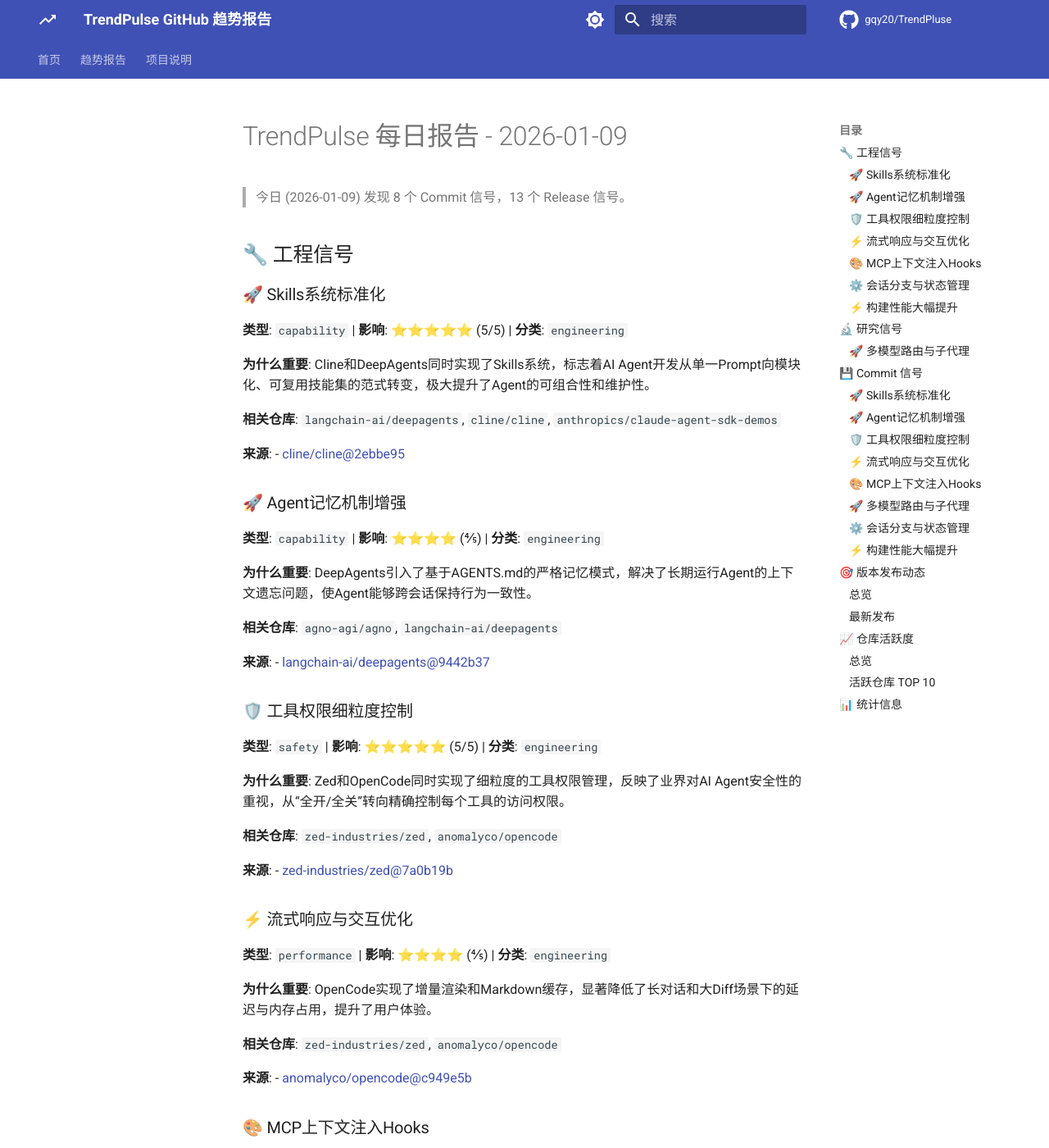
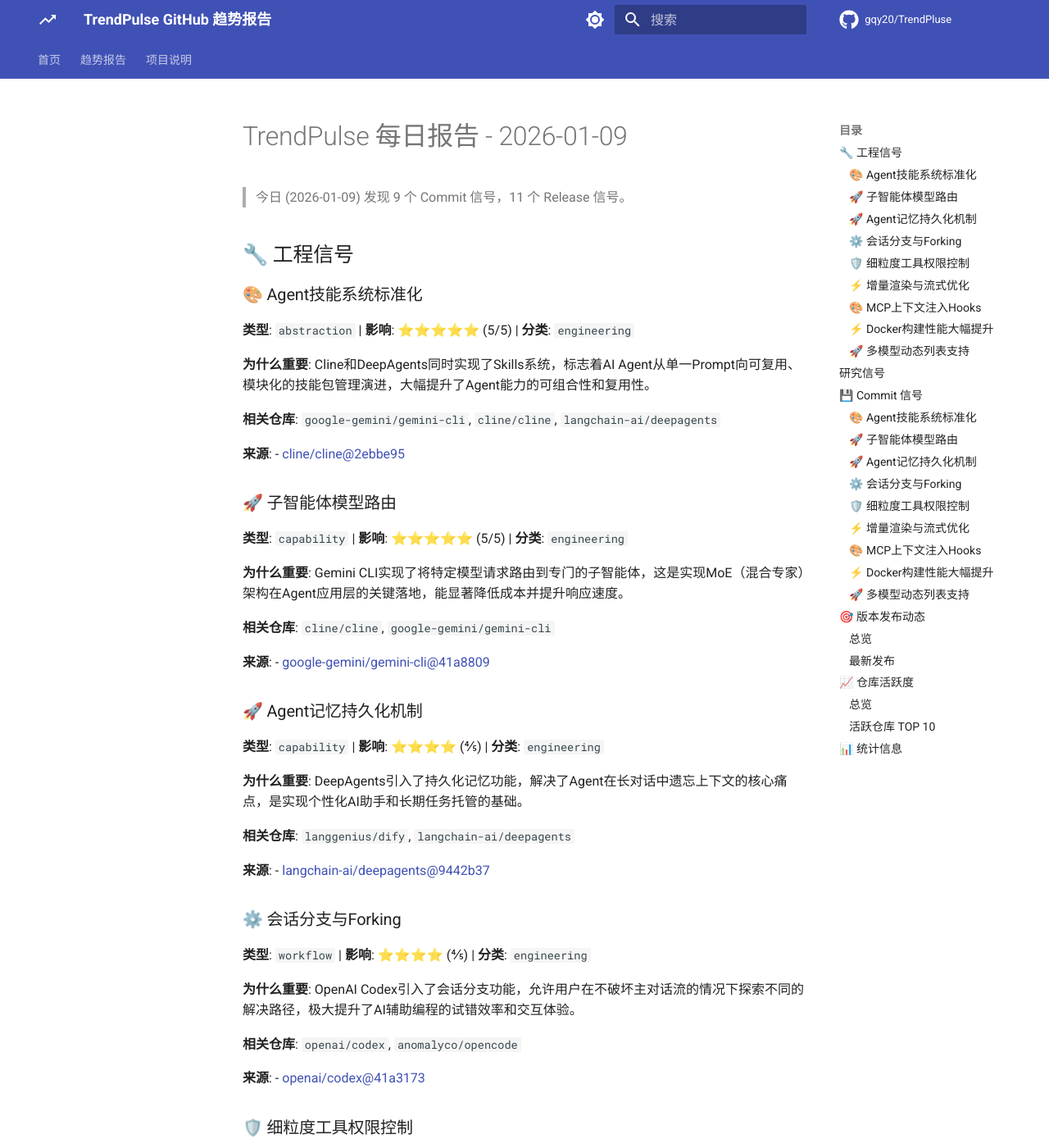
Before and after one commit to gqy20/TrendPluse, an MkDocs documentation site: the page built from docs/reports/report-2026-01-09.md, in a window 1280 px wide and 1400 px high. Shown: the whole window at 82% size. Built offline with MkDocs 1.6.1 and Material for MkDocs 9.7.7, drawn with Linux system fonts in a browser that asks for light colours; nearby versions of some CDN libraries; library files that are not in the unit come from our copies; comment, search, counter and statistics services are not loaded; some of the changed text lies outside the part shown.

Commit message:
docs: update daily trend report [skip ci]

```diff
--- a/docs/reports/report-2026-01-09.md
+++ b/docs/reports/report-2026-01-09.md
@@ -1,50 +1,74 @@
 # TrendPulse 每日报告 - 2026-01-09
 
-> 今日 (2026-01-09) 发现 8 个 Commit 信号，13 个 Release 信号。
+> 今日 (2026-01-09) 发现 9 个 Commit 信号，11 个 Release 信号。
 
 ## 🔧 工程信号
 
-### 🚀 Skills系统标准化
+### 🎨 Agent技能系统标准化
 
-**类型**: `capability` | **影响**: ⭐⭐⭐⭐⭐ (5/5) | **分类**: `engineering`
+**类型**: `abstraction` | **影响**: ⭐⭐⭐⭐⭐ (5/5) | **分类**: `engineering`
 
-**为什么重要**: Cline和DeepAgents同时实现了Skills系统，标志着AI Agent开发从单一Prompt向模块化、可复用技能集的范式转变，极大提升了Agent的可组合性和维护性。
+**为什么重要**: Cline和DeepAgents同时实现了Skills系统，标志着AI Agent从单一Prompt向可复用、模块化的技能包管理演进，大幅提升了Agent能力的可组合性和复用性。
 
-**相关仓库**: `langchain-ai/deepagents`, `cline/cline`, `anthropics/claude-agent-sdk-demos`
+**相关仓库**: `google-gemini/gemini-cli`, `cline/cline`, `langchain-ai/deepagents`
 
 **来源**:
 - [cline/cline@2ebbe95](https://github.com/cline/cline/commit/2ebbe954d985a92d62b9e14665a5b266e3a1bfaa)
 
 
-### 🚀 Agent记忆机制增强
+### 🚀 子智能体模型路由
+
+**类型**: `capability` | **影响**: ⭐⭐⭐⭐⭐ (5/5) | **分类**: `engineering`
+
+**为什么重要**: Gemini CLI实现了将特定模型请求路由到专门的子智能体，这是实现MoE（混合专家）架构在Agent应用层的关键落地，能显著降低成本并提升响应速度。
+
+**相关仓库**: `cline/cline`, `google-gemini/gemini-cli`
+
+**来源**:
+- [google-gemini/gemini-cli@41a8809](https://github.com/google-gemini/gemini-cli/commit/41a8809280f844870600f63a4beea4c0bd585d8e)
+
+
+### 🚀 Agent记忆持久化机制
 
 **类型**: `capability` | **影响**: ⭐⭐⭐⭐ (4/5) | **分类**: `engineering`
 
-**为什么重要**: DeepAgents引入了基于AGENTS.md的严格记忆模式，解决了长期运行Agent的上下文遗忘问题，使Agent能够跨会话保持行为一致性。
+**为什么重要**: DeepAgents引入了持久化记忆功能，解决了Agent在长对话中遗忘上下文的核心痛点，是实现个性化AI助手和长期任务托管的基础。
 
-**相关仓库**: `agno-agi/agno`, `langchain-ai/deepagents`
+**相关仓库**: `langgenius/dify`, `langchain-ai/deepagents`
 
 **来源**:
 - [langchain-ai/deepagents@9442b37](https://github.com/langchain-ai/deepagents/commit/9442b378dfd61103210f2e683165a7f1da06ea45)
 
 
-### 🛡️ 工具权限细粒度控制
+### ⚙️ 会话分支与Forking
 
-**类型**: `safety` | **影响**: ⭐⭐⭐⭐⭐ (5/5) | **分类**: `engineering`
+**类型**: `workflow` | **影响**: ⭐⭐⭐⭐ (4/5) | **分类**: `engineering`
 
-**为什么重要**: Zed和OpenCode同时实现了细粒度的工具权限管理，反映了业界对AI Agent安全性的重视，从“全开/全关”转向精确控制每个工具的访问权限。
+**为什么重要**: OpenAI Codex引入了会话分支功能，允许用户在不破坏主对话流的情况下探索不同的解决路径，极大提升了AI辅助编程的试错效率和交互体验。
 
-**相关仓库**: `zed-industries/zed`, `anomalyco/opencode`
+**相关仓库**: `openai/codex`, `anomalyco/opencode`
+
+**来源**:
+- [openai/codex@41a3173](https://github.com/openai/codex/commit/41a317321d113455ac972bd491089832331918e0)
+
+
+### 🛡️ 细粒度工具权限控制
+
+**类型**: `safety` | **影响**: ⭐⭐⭐⭐ (4/5) | **分类**: `engineering`
+
+**为什么重要**: Zed和OpenCode同时加强了工具调用的权限控制，从简单的“允许执行”进化到针对特定工具（如文件写入、Shell）的细粒度授权，显著降低了AI Agent失控的风险。
+
+**相关仓库**: `zed-industries/zed`, `cline/cline`, `anomalyco/opencode`
 
 **来源**:
 - [zed-industries/zed@7a0b19b](https://github.com/zed-industries/zed/commit/7a0b19b6b5fb2e41d3c519971129de5dcd8b5fe5)
 
 
-### ⚡ 流式响应与交互优化
+### ⚡ 增量渲染与流式优化
 
 **类型**: `performance` | **影响**: ⭐⭐⭐⭐ (4/5) | **分类**: `engineering`
 
-**为什么重要**: OpenCode实现了增量渲染和Markdown缓存，显著降低了长对话和大Diff场景下的延迟与内存占用，提升了用户体验。
+**为什么重要**: OpenCode实现了Markdown缓存和增量渲染，解决了长文本输出导致的UI卡顿问题，这对于提升流式LLM响应的用户感知速度至关重要。
 
 **相关仓库**: `zed-industries/zed`, `anomalyco/opencode`
 
@@ -56,31 +80,19 @@
 
 **类型**: `abstraction` | **影响**: ⭐⭐⭐ (3/5) | **分类**: `engineering`
 
-**为什么重要**: Gemini CLI为工具调用前后添加了MCP上下文注入机制，增强了Agent对工具调用环境的感知能力，是MCP生态的重要完善。
+**为什么重要**: Gemini CLI在工具调用前后注入MCP上下文的Hooks，增强了Agent对工具使用环境的感知能力，是构建更复杂工具链的重要抽象。
 
-**相关仓库**: `cline/cline`, `google-gemini/gemini-cli`
+**相关仓库**: `google-gemini/gemini-cli`, `modelcontextprotocol`
 
 **来源**:
 - [google-gemini/gemini-cli@eb3f3cf](https://github.com/google-gemini/gemini-cli/commit/eb3f3cfdb8a0d2fd9a81ed7ab7d2a96f965ac483)
 
 
-### ⚙️ 会话分支与状态管理
-
-**类型**: `workflow` | **影响**: ⭐⭐⭐ (3/5) | **分类**: `engineering`
-
-**为什么重要**: OpenAI Codex引入了会话分支功能，允许用户在不破坏主对话历史的情况下探索不同的解决路径，提升了AI辅助编程的灵活性。
-
-**相关仓库**: `openai/codex`
-
-**来源**:
-- [openai/codex@41a3173](https://github.com/openai/codex/commit/41a317321d113455ac972bd491089832331918e0)
-
-
-### ⚡ 构建性能大幅提升
+### ⚡ Docker构建性能大幅提升
 
 **类型**: `performance` | **影响**: ⭐⭐⭐ (3/5) | **分类**: `engineering`
 
-**为什么重要**: OpenDevin通过消除Docker构建中的慢速chown操作，将构建时间从41分钟缩短至秒级，解决了开发迭代中的主要瓶颈。
+**为什么重要**: OpenDevin通过移除缓慢的chown操作，将Docker构建时间从41分钟缩短至秒级，这对需要频繁重置环境的Agent开发工作流是一个巨大的性能飞跃。
 
 **相关仓库**: `OpenDevin/OpenDevin`
 
@@ -88,62 +100,88 @@
 - [OpenDevin/OpenDevin@39f0e6e](https://github.com/OpenDevin/OpenDevin/commit/39f0e6ed94de18b87f67afe9e44a84f42928fdc1)
 
 
-## 🔬 研究信号
+### 🚀 多模型动态列表支持
 
-### 🚀 多模型路由与子代理
+**类型**: `capability` | **影响**: ⭐⭐⭐ (3/5) | **分类**: `engineering`
 
-**类型**: `capability` | **影响**: ⭐⭐⭐⭐ (4/5) | **分类**: `research`
+**为什么重要**: Fabric和Gemini CLI都在向动态获取模型列表演进，这表明AI工具正在从硬编码模型支持转向适应云服务商API变化的灵活架构。
 
-**为什么重要**: Gemini CLI实现了模型路由到子代理的功能，这是向复杂多代理系统演进的关键一步，允许根据任务类型动态分配最优模型。
-
-**相关仓库**: `openai/codex`, `google-gemini/gemini-cli`
+**相关仓库**: `danielmiessler/fabric`, `google-gemini/gemini-cli`
 
 **来源**:
-- [google-gemini/gemini-cli@41a8809](https://github.com/google-gemini/gemini-cli/commit/41a8809280f844870600f63a4beea4c0bd585d8e)
+- [danielmiessler/fabric@2501cbf](https://github.com/danielmiessler/fabric/commit/2501cbf47e29e494788c8c084a1c1b98b9d0ea7d)
 
+
+## 研究信号
+
+暂无信号。
 ## 💾 Commit 信号
 
-### 🚀 Skills系统标准化
+### 🎨 Agent技能系统标准化
 
-**类型**: `capability` | **影响**: ⭐⭐⭐⭐⭐ (5/5) | **分类**: `engineering`
+**类型**: `abstraction` | **影响**: ⭐⭐⭐⭐⭐ (5/5) | **分类**: `engineering`
 
-**为什么重要**: Cline和DeepAgents同时实现了Skills系统，标志着AI Agent开发从单一Prompt向模块化、可复用技能集的范式转变，极大提升了Agent的可组合性和维护性。
+**为什么重要**: Cline和DeepAgents同时实现了Skills系统，标志着AI Agent从单一Prompt向可复用、模块化的技能包管理演进，大幅提升了Agent能力的可组合性和复用性。
 
-**相关仓库**: `langchain-ai/deepagents`, `cline/cline`, `anthropics/claude-agent-sdk-demos`
+**相关仓库**: `google-gemini/gemini-cli`, `cline/cline`, `langchain-ai/deepagents`
 
 **来源**:
 - [cline/cline@2ebbe95](https://github.com/cline/cline/commit/2ebbe954d985a92d62b9e14665a5b266e3a1bfaa)
 
 
-### 🚀 Agent记忆机制增强
+### 🚀 子智能体模型路由
+
+**类型**: `capability` | **影响**: ⭐⭐⭐⭐⭐ (5/5) | **分类**: `engineering`
+
+**为什么重要**: Gemini CLI实现了将特定模型请求路由到专门的子智能体，这是实现MoE（混合专家）架构在Agent应用层的关键落地，能显著降低成本并提升响应速度。
+
+**相关仓库**: `cline/cline`, `google-gemini/gemini-cli`
+
+**来源**:
+- [google-gemini/gemini-cli@41a8809](https://github.com/google-gemini/gemini-cli/commit/41a8809280f844870600f63a4beea4c0bd585d8e)
+
+
+### 🚀 Agent记忆持久化机制
 
 **类型**: `capability` | **影响**: ⭐⭐⭐⭐ (4/5) | **分类**: `engineering`
 
-**为什么重要**: DeepAgents引入了基于AGENTS.md的严格记忆模式，解决了长期运行Agent的上下文遗忘问题，使Agent能够跨会话保持行为一致性。
+**为什么重要**: DeepAgents引入了持久化记忆功能，解决了Agent在长对话中遗忘上下文的核心痛点，是实现个性化AI助手和长期任务托管的基础。
 
-**相关仓库**: `agno-agi/agno`, `langchain-ai/deepagents`
+**相关仓库**: `langgenius/dify`, `langchain-ai/deepagents`
 
 **来源**:
 - [langchain-ai/deepagents@9442b37](https://github.com/langchain-ai/deepagents/commit/9442b378dfd61103210f2e683165a7f1da06ea45)
 
 
-### 🛡️ 工具权限细粒度控制
+### ⚙️ 会话分支与Forking
 
-**类型**: `safety` | **影响**: ⭐⭐⭐⭐⭐ (5/5) | **分类**: `engineering`
+**类型**: `workflow` | **影响**: ⭐⭐⭐⭐ (4/5) | **分类**: `engineering`
 
-**为什么重要**: Zed和OpenCode同时实现了细粒度的工具权限管理，反映了业界对AI Agent安全性的重视，从“全开/全关”转向精确控制每个工具的访问权限。
+**为什么重要**: OpenAI Codex引入了会话分支功能，允许用户在不破坏主对话流的情况下探索不同的解决路径，极大提升了AI辅助编程的试错效率和交互体验。
 
-**相关仓库**: `zed-industries/zed`, `anomalyco/opencode`
+**相关仓库**: `openai/codex`, `anomalyco/opencode`
+
+**来源**:
+- [openai/codex@41a3173](https://github.com/openai/codex/commit/41a317321d113455ac972bd491089832331918e0)
+
+
+### 🛡️ 细粒度工具权限控制
+
+**类型**: `safety` | **影响**: ⭐⭐⭐⭐ (4/5) | **分类**: `engineering`
+
+**为什么重要**: Zed和OpenCode同时加强了工具调用的权限控制，从简单的“允许执行”进化到针对特定工具（如文件写入、Shell）的细粒度授权，显著降低了AI Agent失控的风险。
+
+**相关仓库**: `zed-industries/zed`, `cline/cline`, `anomalyco/opencode`
 
 **来源**:
 - [zed-industries/zed@7a0b19b](https://github.com/zed-industries/zed/commit/7a0b19b6b5fb2e41d3c519971129de5dcd8b5fe5)
 
 
-### ⚡ 流式响应与交互优化
+### ⚡ 增量渲染与流式优化
 
 **类型**: `performance` | **影响**: ⭐⭐⭐⭐ (4/5) | **分类**: `engineering`
 
-**为什么重要**: OpenCode实现了增量渲染和Markdown缓存，显著降低了长对话和大Diff场景下的延迟与内存占用，提升了用户体验。
+**为什么重要**: OpenCode实现了Markdown缓存和增量渲染，解决了长文本输出导致的UI卡顿问题，这对于提升流式LLM响应的用户感知速度至关重要。
 
 **相关仓库**: `zed-industries/zed`, `anomalyco/opencode`
 
@@ -155,43 +193,19 @@
 
 **类型**: `abstraction` | **影响**: ⭐⭐⭐ (3/5) | **分类**: `engineering`
 
-**为什么重要**: Gemini CLI为工具调用前后添加了MCP上下文注入机制，增强了Agent对工具调用环境的感知能力，是MCP生态的重要完善。
+**为什么重要**: Gemini CLI在工具调用前后注入MCP上下文的Hooks，增强了Agent对工具使用环境的感知能力，是构建更复杂工具链的重要抽象。
 
-**相关仓库**: `cline/cline`, `google-gemini/gemini-cli`
+**相关仓库**: `google-gemini/gemini-cli`, `modelcontextprotocol`
 
 **来源**:
 - [google-gemini/gemini-cli@eb3f3cf](https://github.com/google-gemini/gemini-cli/commit/eb3f3cfdb8a0d2fd9a81ed7ab7d2a96f965ac483)
 
 
-### 🚀 多模型路由与子代理
-
-**类型**: `capability` | **影响**: ⭐⭐⭐⭐ (4/5) | **分类**: `research`
-
-**为什么重要**: Gemini CLI实现了模型路由到子代理的功能，这是向复杂多代理系统演进的关键一步，允许根据任务类型动态分配最优模型。
-
-**相关仓库**: `openai/codex`, `google-gemini/gemini-cli`
-
-**来源**:
-- [google-gemini/gemini-cli@41a8809](https://github.com/google-gemini/gemini-cli/commit/41a8809280f844870600f63a4beea4c0bd585d8e)
-
-
-### ⚙️ 会话分支与状态管理
-
-**类型**: `workflow` | **影响**: ⭐⭐⭐ (3/5) | **分类**: `engineering`
-
-**为什么重要**: OpenAI Codex引入了会话分支功能，允许用户在不破坏主对话历史的情况下探索不同的解决路径，提升了AI辅助编程的灵活性。
-
-**相关仓库**: `openai/codex`
-
-**来源**:
-- [openai/codex@41a3173](https://github.com/openai/codex/commit/41a317321d113455ac972bd491089832331918e0)
-
-
-### ⚡ 构建性能大幅提升
+### ⚡ Docker构建性能大幅提升
 
 **类型**: `performance` | **影响**: ⭐⭐⭐ (3/5) | **分类**: `engineering`
 
-**为什么重要**: OpenDevin通过消除Docker构建中的慢速chown操作，将构建时间从41分钟缩短至秒级，解决了开发迭代中的主要瓶颈。
+**为什么重要**: OpenDevin通过移除缓慢的chown操作，将Docker构建时间从41分钟缩短至秒级，这对需要频繁重置环境的Agent开发工作流是一个巨大的性能飞跃。
 
 **相关仓库**: `OpenDevin/OpenDevin`
 
@@ -199,13 +213,25 @@
 - [OpenDevin/OpenDevin@39f0e6e](https://github.com/OpenDevin/OpenDevin/commit/39f0e6ed94de18b87f67afe9e44a84f42928fdc1)
 
 
+### 🚀 多模型动态列表支持
+
+**类型**: `capability` | **影响**: ⭐⭐⭐ (3/5) | **分类**: `engineering`
+
+**为什么重要**: Fabric和Gemini CLI都在向动态获取模型列表演进，这表明AI工具正在从硬编码模型支持转向适应云服务商API变化的灵活架构。
+
+**相关仓库**: `danielmiessler/fabric`, `google-gemini/gemini-cli`
+
+**来源**:
+- [danielmiessler/fabric@2501cbf](https://github.com/danielmiessler/fabric/commit/2501cbf47e29e494788c8c084a1c1b98b9d0ea7d)
+
+
 ---
 ## 🎯 版本发布动态
 
 ### 总览
 
-- **新发布版本**: 13 个
-- **涉及仓库**: 10 个
+- **新发布版本**: 11 个
+- **涉及仓库**: 7 个
 
 ### 最新发布
 
@@ -216,14 +242,6 @@
 **摘要**: ## What's changed  - Added source path metadata to images dragged onto the terminal, helping Claude understand where images originated - Added clickable hyperlinks for file paths in tool output in ter...
 
 **链接**: [查看详情](https://github.com/anthropics/claude-code/releases/tag/v2.1.2)
-
-#### 📦 [anthropics/claude-agent-sdk-python](https://github.com/anthropics/claude-agent-sdk-python) v0.1.19
-
-**发布者**: `github-actions[bot]` | **时间**: 2026-01-08
-
-**摘要**:  ### Internal/Other Changes  - Updated bundled Claude CLI to version 2.1.1 - **CI improvements**: Jobs requiring secrets now skip when running from forks (#451) - Fixed YAML syntax error in create-rel...
-
-**链接**: [查看详情](https://github.com/anthropics/claude-agent-sdk-python/releases/tag/v0.1.19)
 
 #### 📦 [anthropics/claude-code-action](https://github.com/anthropics/claude-code-action) v1.0.29
 
@@ -273,14 +291,6 @@
 
 **链接**: [查看详情](https://github.com/agno-agi/agno/releases/tag/v2.3.24)
 
-#### 📦 [crewAIInc/crewAI](https://github.com/crewAIInc/crewAI) 1.8.0
-
-**发布者**: `lorenzejay` | **时间**: 2026-01-08
-
-**摘要**: ## What's Changed  ### Features - Add native async chain for a2a - Add a2a update mechanisms (poll/stream/push) with handlers and config - Introduce global flow configuration for human-in-the-loop fee...
-
-**链接**: [查看详情](https://github.com/crewAIInc/crewAI/releases/tag/1.8.0)
-
 #### ⚡ [langchain-ai/deepagents](https://github.com/langchain-ai/deepagents) deepagents==0.3.4
 
 **发布者**: `github-actions[bot]` | **时间**: 2026-01-08
@@ -301,6 +311,26 @@
 
 **链接**: [查看详情](https://github.com/langchain-ai/deepagents/releases/tag/deepagents%3D%3D0.3.3)
 
+#### ⚡ [langchain-ai/deepagents](https://github.com/langchain-ai/deepagents) deepagents==0.3.2
+
+**发布者**: `github-actions[bot]` | **时间**: 2026-01-08
+
+**摘要**: Changes since deepagents==0.3.1  release(deepagents): release 0.3.2 (#680) chore(deepagents): make memory strict if AGENTS.md not found (#673) fix(deepagents): better async support in skills, and prop...
+
+**资产**: 2 个文件
+
+**链接**: [查看详情](https://github.com/langchain-ai/deepagents/releases/tag/deepagents%3D%3D0.3.2)
+
+#### ⚡ [anomalyco/opencode](https://github.com/anomalyco/opencode) v1.1.8
+
+**发布者**: `thdxr` | **时间**: 2026-01-08
+
+**摘要**: ## Core - Upgrade OpenTUI to v0.1.70 - Support multi-select questions - Document cargofmt in docs (@marc2332) ## TUI - Stop escape key propagation from dialogs - Use full file path for fuzzy matching ...
+
+**资产**: 32 个文件
+
+**链接**: [查看详情](https://github.com/anomalyco/opencode/releases/tag/v1.1.8)
+
 
 
 ---
@@ -309,30 +339,30 @@
 
 ### 总览
 
-- **总 Commit 数**: 285
-- **活跃仓库数**: 21
+- **总 Commit 数**: 279
+- **活跃仓库数**: 22
 - **新贡献者数**: 0
 
 ### 活跃仓库 TOP 10
 
 | 仓库 | Commits | 新贡献者 | Top 贡献者 |
 |------|--------|---------|------------|
-| [anomalyco/opencode](https://github.com/anomalyco/opencode) | 50 | 0 | thdxr, actions-user, rekram1-node |
-| [zed-industries/zed](https://github.com/zed-industries/zed) | 45 | 0 | danilo-leal, maxbrunsfeld, renovate[bot] |
+| [anomalyco/opencode](https://github.com/anomalyco/opencode) | 56 | 0 | thdxr, actions-user, rekram1-node |
+| [zed-industries/zed](https://github.com/zed-industries/zed) | 46 | 0 | danilo-leal, rtfeldman, mikayla-maki |
 | [openai/codex](https://github.com/openai/codex) | 41 | 0 | jif-oai, bolinfest, tibo-openai |
-| [google-gemini/gemini-cli](https://github.com/google-gemini/gemini-cli) | 31 | 0 | joshualitt, NTaylorMullen, abhipatel12 |
-| [cline/cline](https://github.com/cline/cline) | 16 | 0 | Garoth, robinnewhouse, cryptoque |
+| [google-gemini/gemini-cli](https://github.com/google-gemini/gemini-cli) | 31 | 0 | joshualitt, NTaylorMullen, wtanaka |
 | [langchain-ai/deepagents](https://github.com/langchain-ai/deepagents) | 16 | 0 | vtrivedy, eyurtsev, mdrxy |
 | [OpenDevin/OpenDevin](https://github.com/OpenDevin/OpenDevin) | 14 | 0 | tofarr, hieptl, mamoodi |
+| [cline/cline](https://github.com/cline/cline) | 13 | 0 | robinnewhouse, arafatkatze, cryptoque |
 | [AndyMik90/Auto-Claude](https://github.com/AndyMik90/Auto-Claude) | 12 | 0 | AndyMik90, StillKnotKnown, aslaker |
-| [anthropics/claude-agent-sdk-demos](https://github.com/anthropics/claude-agent-sdk-demos) | 10 | 0 | dltn |
-| [langgenius/dify](https://github.com/langgenius/dify) | 10 | 0 | lyzno1, github-actions[bot], MkDev11 |
+| [danielmiessler/fabric](https://github.com/danielmiessler/fabric) | 8 | 0 | ksylvan, github-actions[bot] |
+| [langgenius/dify](https://github.com/langgenius/dify) | 8 | 0 | CodingOnStar, github-actions[bot], lyzno1 |
 
 ---
 
 ## 📊 统计信息
 
 - **分析 PR 数**: 0
-- **高影响信号数**: 5
-- **分析 Commit 数**: 285
-- **Release 数**: 13
+- **高影响信号数**: 6
+- **分析 Commit 数**: 279
+- **Release 数**: 11
```
Also changed, not shown: docs/reports/index.md (+1 -1 lines), reports/report-2026-01-09.md (+137 -107 lines), 1 other file.
